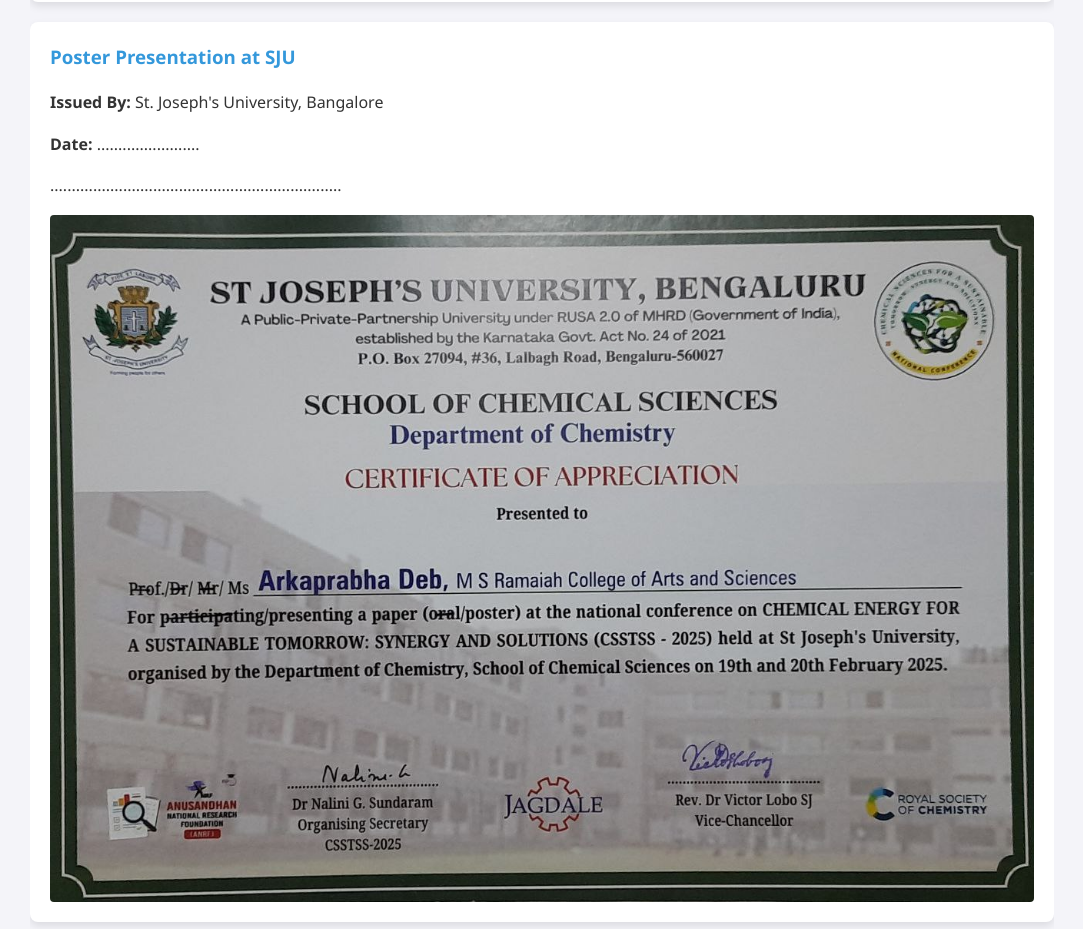
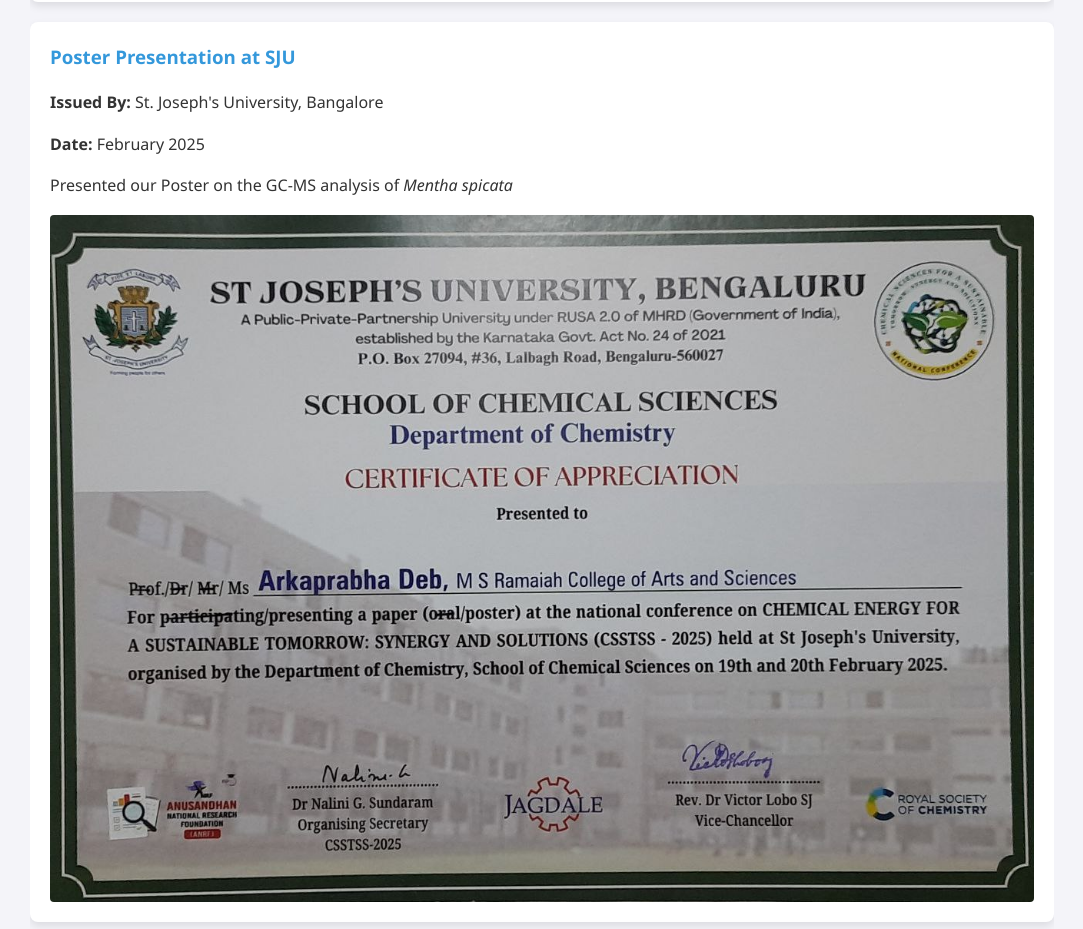
Before and after one commit to arkap975-ctrl/myportfolio, a plain HTML site: page index.html in a window 1280 px wide. Shown: the part 6121-7050 px from the top of the page, without its empty margins (98-1181 px from the left). Drawn offline with Linux system fonts and the light colour scheme.

Commit message:
index.html

```diff
--- a/index.html
+++ b/index.html
@@ -278,8 +278,8 @@
             <div class="item">
                 <h3> Poster Presentation at SJU</h3>
                 <p><strong>Issued By:</strong> St. Joseph's University, Bangalore</p>
-                <p><strong>Date:</strong> ........................</p>
-                <p>....................................................................</p>
+                <p><strong>Date:</strong> February 2025</p>
+                <p>Presented our Poster on the GC-MS analysis of <i>Mentha spicata</i></p>
 
                 <img src="certificates/cert_5.jpg" alt="Certificate 2">
             </div>
```
